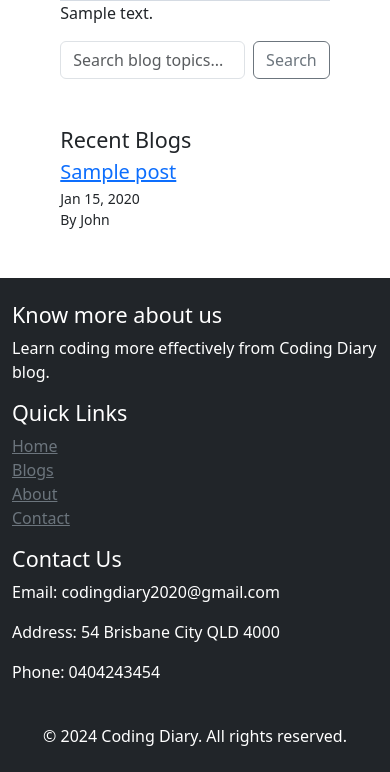
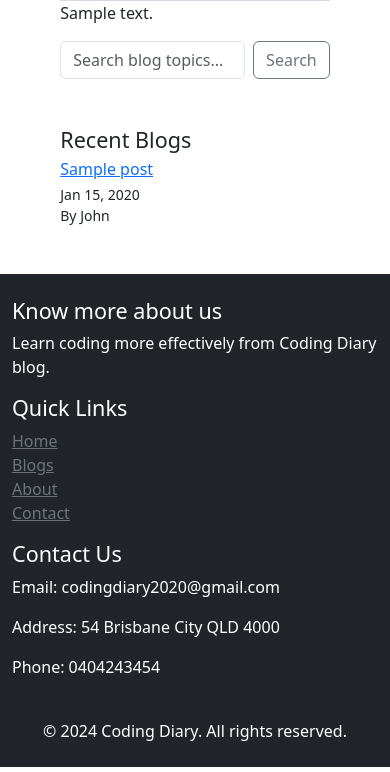
Before and after one commit to dev-dauth2026/coding-diary, a Laravel app: page /account/blog in a window 390 px wide. Shown: the part 525-1297 px from the top of the page. Run offline with Laravel 12, Linux system fonts and the light colour scheme; tables that the repository leaves empty hold one stand-in row (values such as "Sample post"); grey boxes marked "Sample" are stand-in pictures; parts of the project's set-up code (start-up, migrations or seed data) failed here and were passed over.

Commit message:
making image responsive

```diff
--- a/resources/views/blog.blade.php
+++ b/resources/views/blog.blade.php
@@ -22,14 +22,14 @@
                             <small class="text-secondary">Published on:{{ $latestPost->created_at->format('M d, Y') }} </small>
                         </div>
                         <div class="d-flex justify-content-center align-items-center" >
-                            <img src="{{ asset('storage/' . $latestPost->image) }}" alt="{{ $latestPost->title }}" class="img-fluid" style="max-height: 600px;">
+                            <img src="{{ asset('storage/' . $latestPost->image) }}" alt="{{ $latestPost->title }}" class="img-fluid" style="width: 600px; min-width:200px; height:auto;">
                         </div>
 
                         <p>{!! $latestPost->content !!} </p>
 
                     @endif
                 </div>
-                <div class="list-group col-12 col-sm-12 col-md-3 col-lg-3">
+                <div class="list-group col-12 col-sm-12 col-md-3 col-lg-2 ">
                     <form action="" class="mb-5 d-sm-none">
                         @csrf
                         <div class="form-group d-flex gap-2">
@@ -41,12 +41,11 @@
                     <h4 class="">Recent Blogs</h4>
                     @foreach ($allBlogs as $post)
 
-
-                            <div class="d-flex w-100 flex-column">
-                               <a href="#"><h5 class="mb-1">{{ $post->title }}</h5></a>
-                                <small>{{ $post->created_at->format('M d, Y') }}</small>
-                                <small>By John</small>
-                            </div>
+                        <div class="d-flex  flex-column">
+                            <a href="#"><h6 class="mb-1">{{ $post->title }}</h6></a>
+                            <small>{{ $post->created_at->format('M d, Y') }}</small>
+                            <small>By John</small>
+                        </div>
 
                     @endforeach
                 </div>
```
